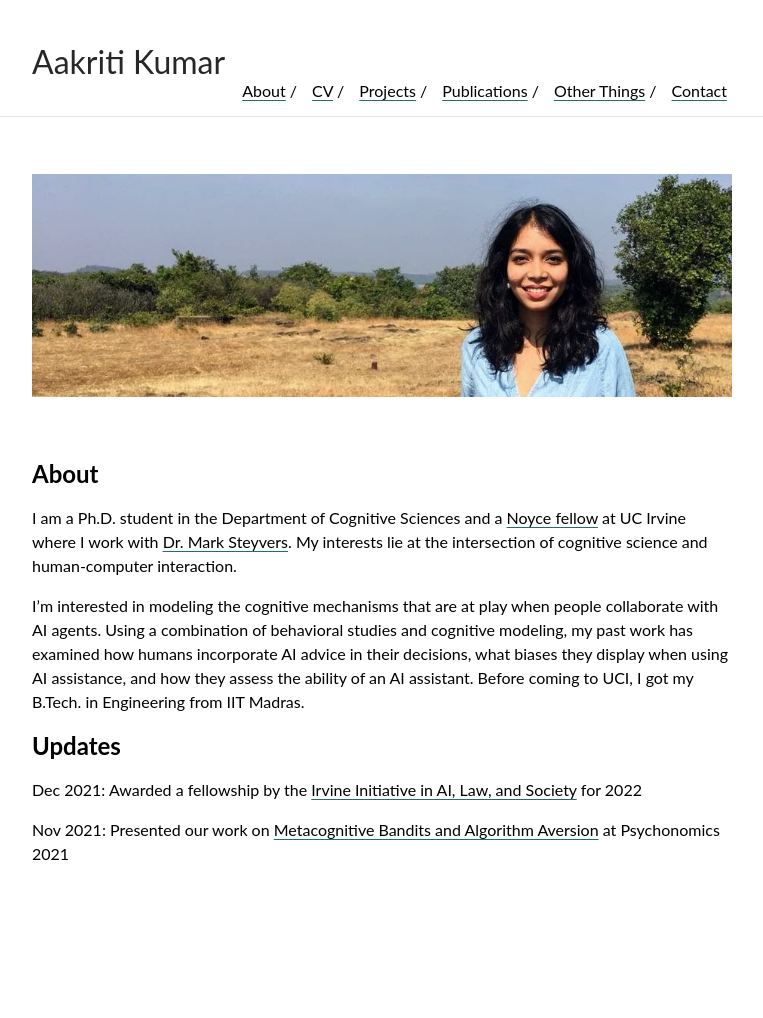
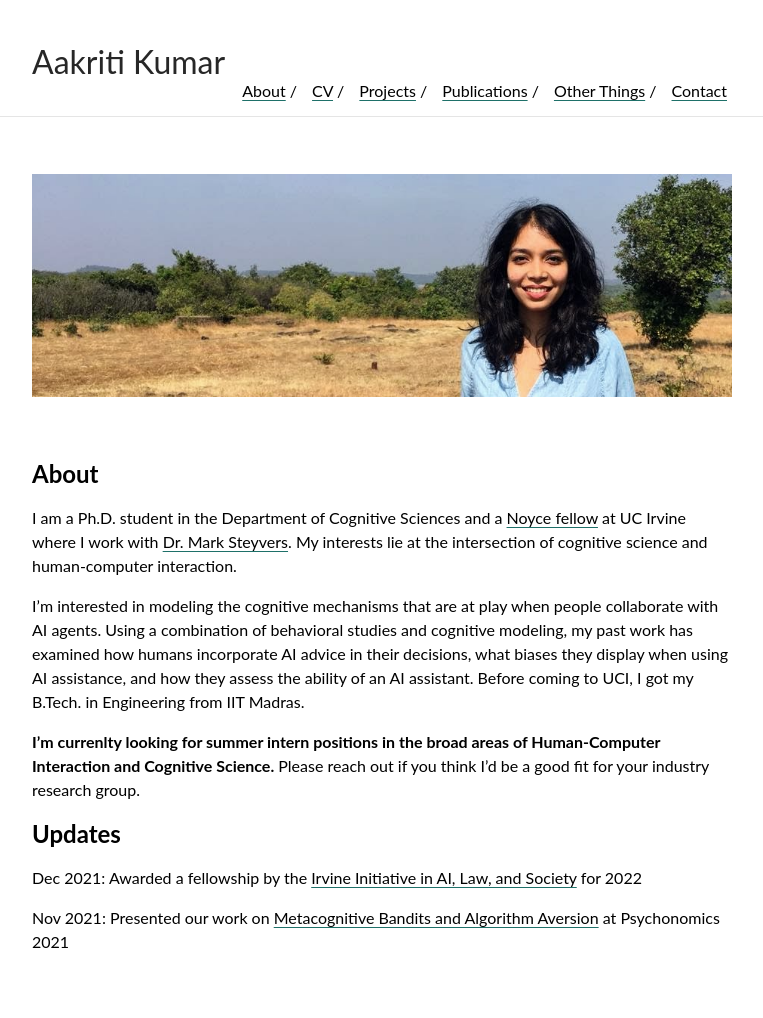
Before and after one commit to aakriti1kumar/aakriti1kumar.github.io, a Jekyll site: the page built from index.md, in a window 1280 px wide. Shown: the whole page, without its empty margins (258-1021 px from the left). Built offline with Jekyll 4.4.1, drawn with Linux system fonts in a browser that asks for light colours; our own code applies the rules of GitHub Pages for plain Markdown files; before the commit the page ends 930 px from its top, so only the background shows below that.

Commit message:
Update index.md

```diff
--- a/index.md
+++ b/index.md
@@ -9,6 +9,8 @@ I am a Ph.D. student in the Department of Cognitive Sciences and a [Noyce fellow
 
 I'm interested in modeling the cognitive mechanisms that are at play when people collaborate with AI agents. Using a combination of behavioral studies and cognitive modeling, my past work has examined how humans incorporate AI advice in their decisions, what biases they display when using AI assistance, and how they assess the ability of an AI assistant. Before coming to UCI, I got my B.Tech. in Engineering from IIT Madras.
 
+**I’m currenlty looking for summer intern positions in the broad areas of Human-Computer Interaction and Cognitive Science.** Please reach out if you think I’d be a good fit for your industry research group.
+
 
 ## Updates
 
```
